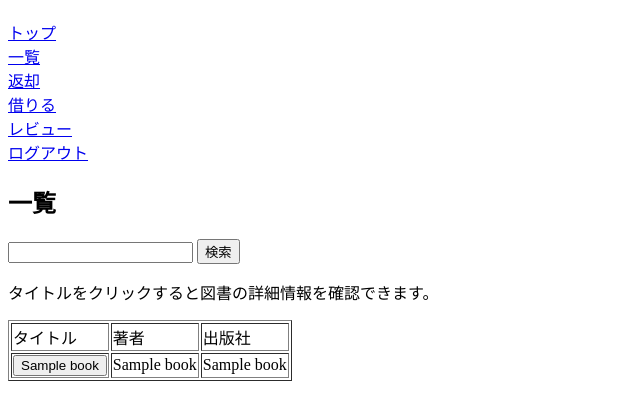
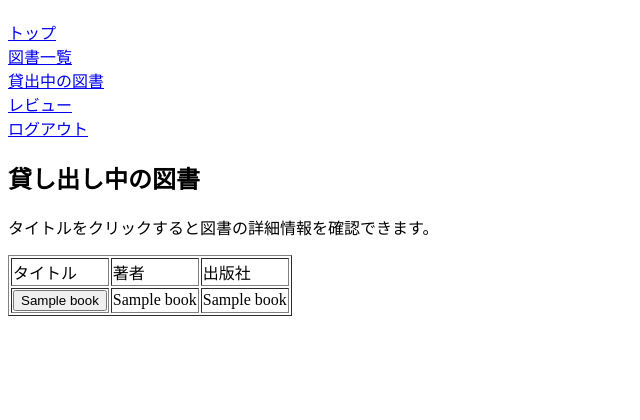
Before and after one commit to nishizawa-24/py_project, a Flask app: page /list_borrowed in a window 1280 px wide. Shown: the part 55-475 px from the top of the page, without its empty margins (0-640 px from the left). Run offline with Flask 3, Linux system fonts and the light colour scheme; the visitor is signed in with stand-in values (Sample User, id 1); a database or web service that is not in the repository returns one stand-in record (values such as "Sample title"); some libraries are stand-ins or nearby versions.

Commit message:
URLの変更

```diff
--- a/templates/book_list.html
+++ b/templates/book_list.html
@@ -11,19 +11,24 @@
         <article>
             <div class="side">
                 <a href="{{url_for('mypage')}}">トップ</a><br>
-                <a href="{{url_for('show_all_book')}}">一覧</a><br>
-                <a href="{{url_for('mypage')}}">返却</a><br>
-                <a href="{{url_for('mypage')}}">借りる</a><br>
+                <a href="{{url_for('show_all_book')}}">図書一覧</a><br>
+                <a href="{{url_for('book_list_borrowed')}}">貸出中の図書</a><br>
                 <a href="{{url_for('mypage')}}">レビュー</a><br>
                 <a href="{{url_for('logout')}}">ログアウト</a><br>
             </div>
             <div class="content">
+                {% if return_book != True: %}
                 <h2>一覧</h2>
                 <form action="{{url_for('book_search')}}" method="post">
                     <input type="text" name="keyword" value="">
                     <button type="submit">検索</button>
                 </form>
+                {% else: %}
+                <h2>貸し出し中の図書</h2>
+                {% endif %}
                 <p>タイトルをクリックすると図書の詳細情報を確認できます。</p>
+                <!-- リストは中身が入っているとTrueを、入っていないとFalseを返す -->
+                {% if book_list: %}
                 <table border="1">
                     <tr>
                         <td>タイトル</td>
@@ -35,6 +40,9 @@
                         <td>
                             <form action="{{url_for('book_detail')}}" method="post">
                                 <input type="hidden" name="book_id" value="{{ book[0] }}">
+                                {% if return_book == True: %}
+                                <input type="hidden" name="return_book" value="True">
+                                {% endif %}
                                 <button type="submit">{{ book[2] }}</button>
                             </form>
                         </td>
@@ -43,6 +51,10 @@
                     </tr>
                     {% endfor %}
                 </table>
+                {% else: %}
+                <p>図書が見つかりませんでした。</p>
+                <a href="{{url_for('mypage')}}">トップへ戻る</a><br>
+                {% endif %}
             </div>
         </article>
     </body>
```
